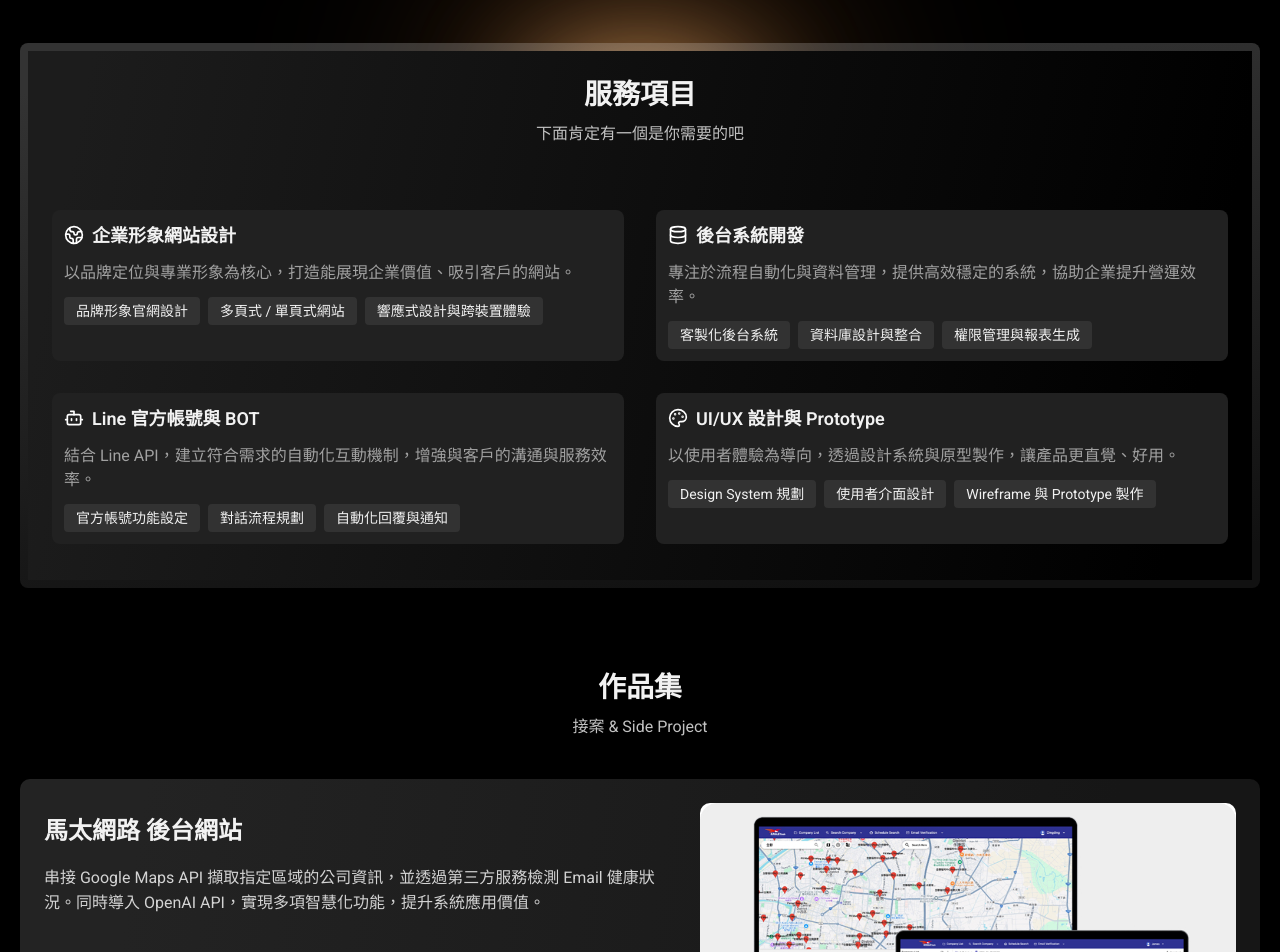
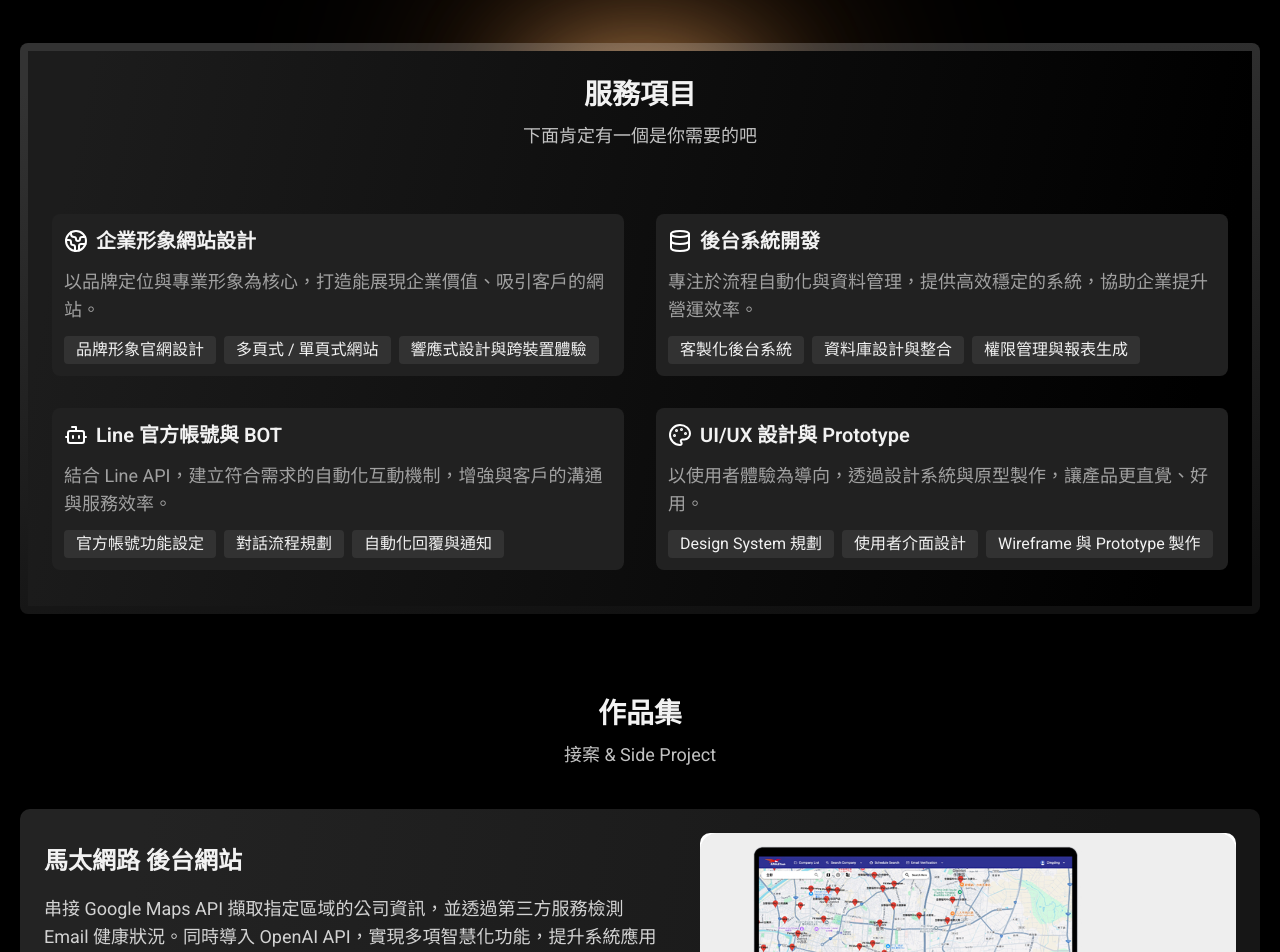
Before and after one commit to j606888/james-website, a Next.js app: page / in a window 1280 px wide. Shown: the part 820-1772 px from the top of the page. Built offline with nearby package versions, Linux system fonts and the light colour scheme.

Commit message:
Tweak style

```diff
--- a/src/features/LandingPage/Contact.js
+++ b/src/features/LandingPage/Contact.js
@@ -33,7 +33,7 @@ const Contact = () => {
             <h1 className="text-xl font-semibold text-[#F2F2F2] md:text-[28px]">
               與我聯絡
             </h1>
-            <p className="text-sm text-[#C2C2C2] text-center md:text-base">
+            <p className="text-sm text-[#C2C2C2] leading-[150%] text-center md:text-base lg:text-lg">
               有想要做的網站卻不知道從何開始嗎？
               <br /> 歡迎聯繫我來討論看看。
             </p>
--- a/src/features/LandingPage/Portfolio.js
+++ b/src/features/LandingPage/Portfolio.js
@@ -28,7 +28,7 @@ const Portfolio = () => {
             <h3 className="text-xl font-semibold text-[#F2F2F2] md:text-[28px]">
               作品集
             </h3>
-            <p className="text-sm text-[#C2C2C2] md:text-base">
+            <p className="text-sm text-[#C2C2C2] md:text-base lg:text-lg">
               接案 & Side Project
             </p>
           </div>
@@ -47,7 +47,7 @@ const Portfolio = () => {
                   <h4 className="text-xl font-semibold text-[#F2F2F2] md:text-[24px]">
                     {item.title}
                   </h4>
-                  <p className="text-[#D3D3D3] leading-[160%]">
+                  <p className="text-[#D3D3D3] leading-[160%] md:text-lg">
                     {item.description}
                   </p>
                 </div>
--- a/src/features/LandingPage/Service.js
+++ b/src/features/LandingPage/Service.js
@@ -49,7 +49,7 @@ const Service = () => {
               <h1 className="text-xl font-semibold text-[#F2F2F2] md:text-[28px]">
                 服務項目
               </h1>
-              <p className="text-sm text-[#C2C2C2] md:text-base">
+              <p className="text-sm text-[#C2C2C2] md:text-base lg:text-lg">
                 下面肯定有一個是你需要的吧
               </p>
             </div>
@@ -60,17 +60,17 @@ const Service = () => {
                   className="flex flex-col gap-3 p-3 md:w-[calc(50%-16px)] md:bg-[#212121] md:rounded-[8px]"
                 >
                   <div className="flex items-center gap-2">
-                    <item.icon size={20} />
-                    <h1 className="text-[18px] font-semibold text-[#F2F2F2]">
+                    <item.icon className="w-5 h-5 md:w-6 md:h-6" />
+                    <h1 className="text-[18px] font-semibold text-[#F2F2F2] md:text-[20px]">
                       {item.title}
                     </h1>
                   </div>
-                  <p className="text-[#A1A1A1]">{item.description}</p>
+                  <p className="text-[#A1A1A1] md:text-lg">{item.description}</p>
                   <div className="flex flex-wrap gap-2">
                     {item.tags.map((tag, index) => (
                       <div
                         key={index}
-                        className="bg-[#3F3F3F]/60 text-[#F2F2F2] text-sm rounded-sm h-[28px] px-3 flex items-center justify-center"
+                        className="bg-[#3F3F3F]/60 text-[#F2F2F2] text-sm rounded-sm h-[28px] px-3 flex items-center justify-center md:text-base"
                       >
                         {tag}
                       </div>
--- a/src/features/LandingPage/index.js
+++ b/src/features/LandingPage/index.js
@@ -11,7 +11,7 @@ const LandingPage = () => {
       <Portfolio />
       <Contact />
       <div className="flex items-center justify-center py-4">
-        <p className="text-[#D4D4D4] text-sm">Copyright © 2025 James Lees</p>
+        <p className="text-[#D4D4D4] text-sm lg:text-base">Copyright © 2025 James Lees</p>
       </div>
     </>
   );
```
